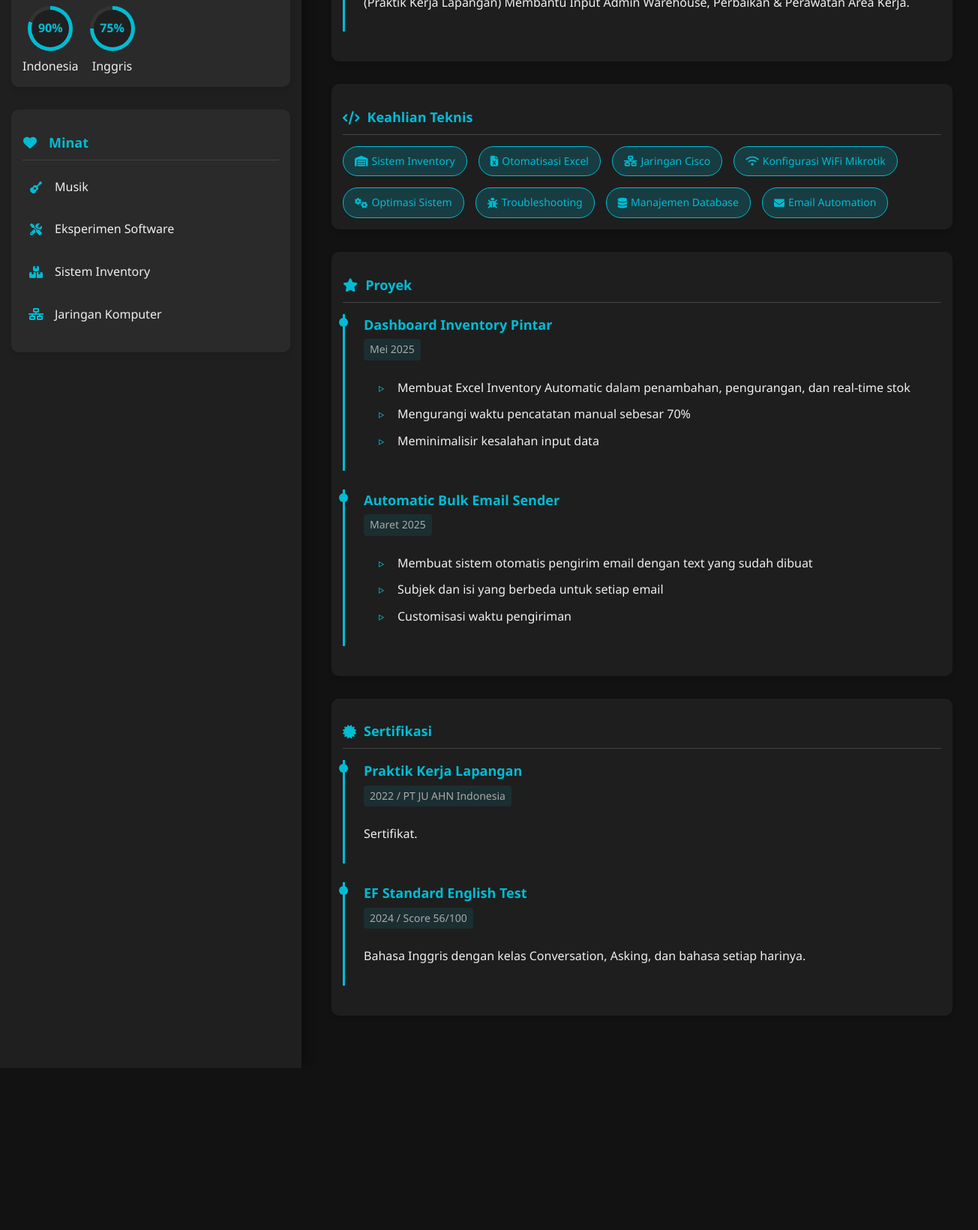
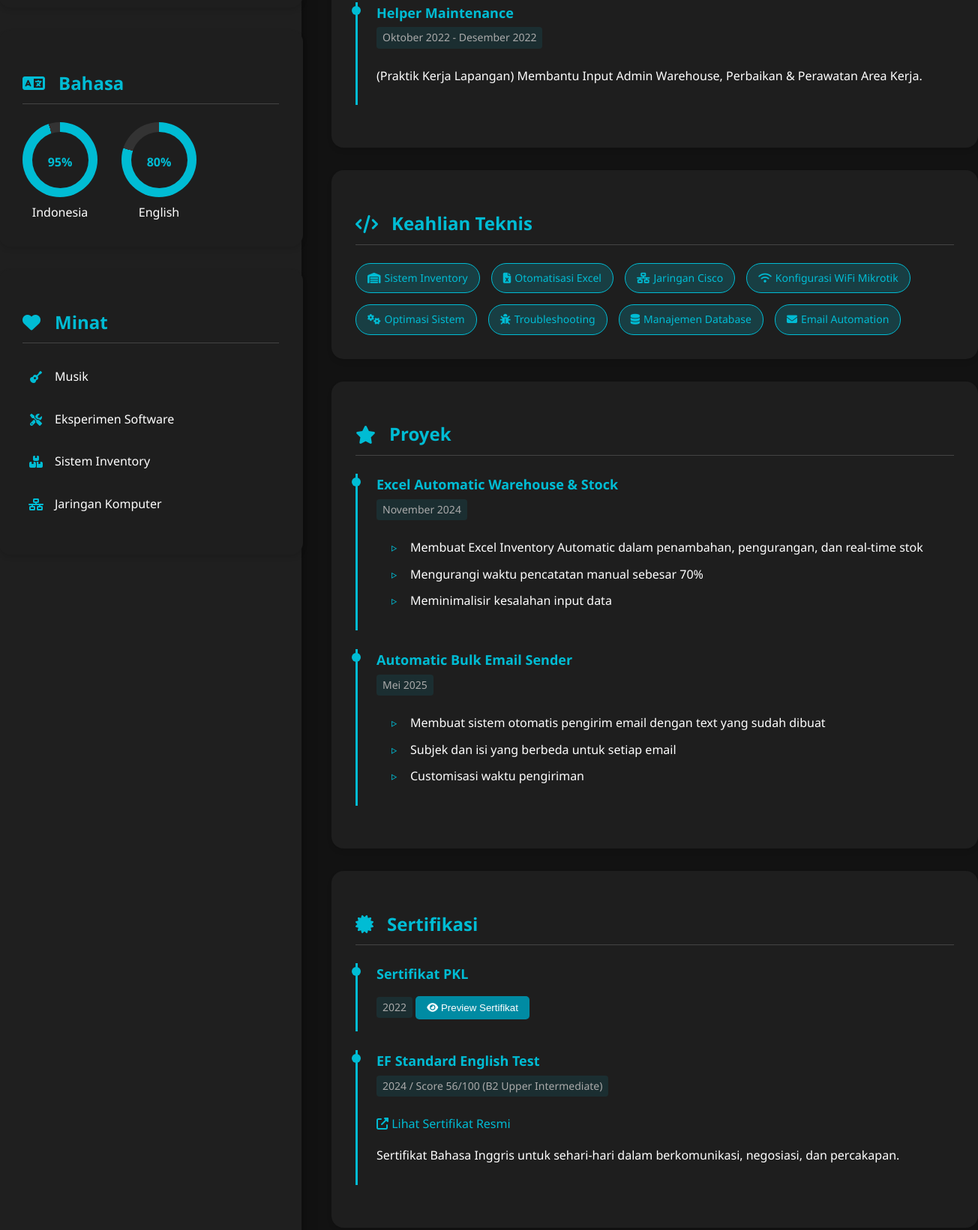
Before and after one commit to krilly934/abckrillyggme, a plain HTML site: page index.html in a window 1280 px wide. Shown: the part 1146-2787 px from the top of the page at 75% size, 1304 px wide, since content can reach past the window. Before the commit the page ends 2571 px from the top, so only its background shows below. Drawn offline with Linux system fonts and the light colour scheme.

Commit message:
Update index.html

```diff
--- a/index.html
+++ b/index.html
@@ -397,7 +397,7 @@
     <p class="profile-text">Spesialis sistem inventory dengan keahlian jaringan, passionate tentang mengoptimalkan operasi gudang melalui teknologi dan otomatisasi.</p>
 
     <div class="social-links">
-      <a href="https://www.google.com/url?sa=t&source=web&rct=j&opi=89978449&url=https://id.linkedin.com/in/kevin-surya-prihatyo-20819b30b&ved=2ahUKEwj5i4_47NmNAxUe7TgGHeHxJlcQFnoECBUQAQ&usg=AOvVaw2yMHeIIDJto8uBtbJjpVsP" title="LinkedIn" target="_blank" rel="noopener noreferrer">
+      <a href="https://id.linkedin.com/in/kevin-surya-prihatyo-20819b30b" title="LinkedIn" target="_blank" rel="noopener noreferrer">
         <i class="fab fa-linkedin-in"></i>
       </a>
       <a href="https://instagram.com/zerogravityss" title="Instagram" target="_blank" rel="noopener noreferrer">
@@ -418,20 +418,80 @@
       <p><i class="fas fa-map-marker-alt"></i>Bekasi, Indonesia</p>
     </div>
 
+  <style>
+  .section {
+    padding: 2rem;
+    color: #fff;
+    background: #1e1e1e;
+    border-radius: 1rem;
+  }
+
+  .section h2 {
+    display: flex;
+    align-items: center;
+    gap: 0.5rem;
+    font-size: 1.5rem;
+    margin-bottom: 1.5rem;
+  }
+
+  .language-container {
+    display: flex;
+    gap: 2rem;
+  }
+
+  .language-item {
+    text-align: center;
+  }
+
+  .language-circle {
+    position: relative;
+    width: 100px;
+    height: 100px;
+    border-radius: 50%;
+    background: conic-gradient(var(--primary, #4db8ff) var(--percent), #333 var(--percent));
+    display: flex;
+    align-items: center;
+    justify-content: center;
+    margin: auto;
+    font-weight: bold;
+    font-size: 1.2rem;
+  }
+
+  .language-circle::before {
+    content: "";
+    position: absolute;
+    width: 75px;
+    height: 75px;
+    background: #1e1e1e;
+    border-radius: 50%;
+  }
+
+  .language-circle span {
+    position: relative;
+    z-index: 1;
+  }
+
+  .language-item span:last-child {
+    display: block;
+    margin-top: 0.5rem;
+    font-size: 1rem;
+  }
+</style>
+
 <div class="section">
   <h2><i class="fas fa-language"></i> Bahasa</h2>
   <div class="language-container">
     <div class="language-item">
-          <div class="language-circle">
-            <span>90%</span>
+      <div class="language-circle" style="--percent: 95%">
+        <span>95%</span>
       </div>
       <span>Indonesia</span>
     </div>
     <div class="language-item">
-          <div class="language-circle" style="background: conic-gradient(var(--primary) 0% 75%, #333 75% 100%)">
-            <span>75%</span>
+      <div class="language-circle" style="--percent: 80%">
+        <span>80%</span>
       </div>
-          <span>Inggris</span>
+      <span>English</span>
     </div>
   </div>
 </div>
@@ -460,11 +520,11 @@
         <h3>SMKS Karya Bahana Mandiri 1</h3>
         <span class="date">Teknik Komputer dan Jaringan</span>
         <span class="date">2021 - 2024</span>
-        <span class="achievement-badge">Kelas Favorit Jurusan</span>
+        <span class="achievement-badge">Rank 5 Besar dari 37 Siswa</span>
       </div>
       <div class="timeline-item">
         <h3>Pembelajaran Mandiri</h3>
-        <span class="date">Berjalan</span>
+        <span class="date">Ongoing</span>
         <p>Jaringan komputer, otomatisasi inventory, dan optimasi sistem melalui kursus online dan proyek praktikal.</p>
       </div>
     </div>
@@ -505,8 +565,8 @@
     <div class="section">
       <h2><i class="fas fa-star"></i> Proyek</h2>
       <div class="timeline-item">
-        <h3>Dashboard Inventory Pintar</h3>
-        <span class="date">Mei 2025</span>
+        <h3>Excel Automatic Warehouse & Stock</h3>
+        <span class="date">November 2024</span>
         <ul>
           <li>Membuat Excel Inventory Automatic dalam penambahan, pengurangan, dan real-time stok</li>
           <li>Mengurangi waktu pencatatan manual sebesar 70%</li>
@@ -515,7 +575,7 @@
       </div>
       <div class="timeline-item">
         <h3>Automatic Bulk Email Sender</h3>
-        <span class="date">Maret 2025</span>
+        <span class="date">Mei 2025</span>
         <ul>
           <li>Membuat sistem otomatis pengirim email dengan text yang sudah dibuat</li>
           <li>Subjek dan isi yang berbeda untuk setiap email</li>
@@ -526,15 +586,75 @@
 
     <div class="section">
       <h2><i class="fas fa-certificate"></i> Sertifikasi</h2>
+    <!-- HTML -->
 <div class="timeline-item">
-        <h3>Praktik Kerja Lapangan</h3>
-        <span class="date">2022 / PT JU AHN Indonesia</span>
-        <p>Sertifikat.</p>
+  <h3>Sertifikat PKL</h3>
+  <span class="date">2022</span>
+  <button onclick="openModal()" class="preview-btn">
+    <i class="fas fa-eye"></i> Preview Sertifikat
+  </button>
 </div>
+
+<div id="certModal" class="modal">
+  <span onclick="closeModal()" class="close">&times;</span>
+  <img class="modal-content" id="certImage" src="sertifikatpkl.jpg">
+</div>
+
+<!-- CSS -->
+<style>
+  .modal {
+    display: none;
+    position: fixed;
+    z-index: 100;
+    left: 0;
+    top: 0;
+    width: 100%;
+    height: 100%;
+    background-color: rgba(0,0,0,0.9);
+  }
+  .modal-content {
+    margin: auto;
+    display: block;
+    max-width: 80%;
+    max-height: 80%;
+  }
+  .close {
+    position: absolute;
+    top: 15px;
+    right: 35px;
+    color: var(--primary);
+    font-size: 40px;
+    cursor: pointer;
+  }
+  .preview-btn {
+    background: var(--primary-dark);
+    color: white;
+    border: none;
+    padding: 8px 15px;
+    border-radius: 5px;
+    cursor: pointer;
+    margin-top: 10px;
+  }
+</style>
+
+<!-- JavaScript -->
+<script>
+  function openModal() {
+    document.getElementById('certModal').style.display = "block";
+  }
+  function closeModal() {
+    document.getElementById('certModal').style.display = "none";
+  }
+</script>
    <div class="timeline-item">
   <h3>EF Standard English Test</h3>
-        <span class="date">2024 / Score 56/100</span>
-        <p>Bahasa Inggris dengan kelas Conversation, Asking, dan bahasa setiap harinya.</p>
+  <span class="date">2024 / Score 56/100 (B2 Upper Intermediate)</span>
+  <p>
+    <a href="https://www.efset.org/cert/qxQ5nc" target="_blank" style="color: var(--primary); text-decoration: none;">
+      <i class="fas fa-external-link-alt"></i> Lihat Sertifikat Resmi
+    </a>
+    <p>Sertifikat Bahasa Inggris untuk sehari-hari dalam berkomunikasi, negosiasi, dan percakapan.</p>
+  </p>
 </div>
     </div>
   </div>
```
Lines whose indentation alone changed are shown as unchanged.
